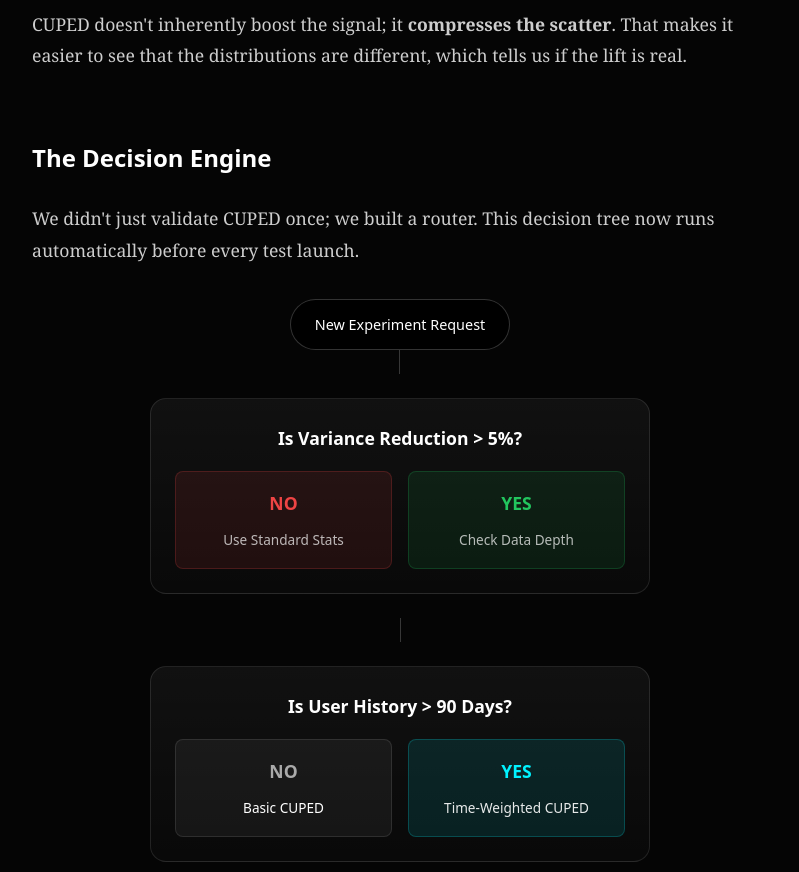
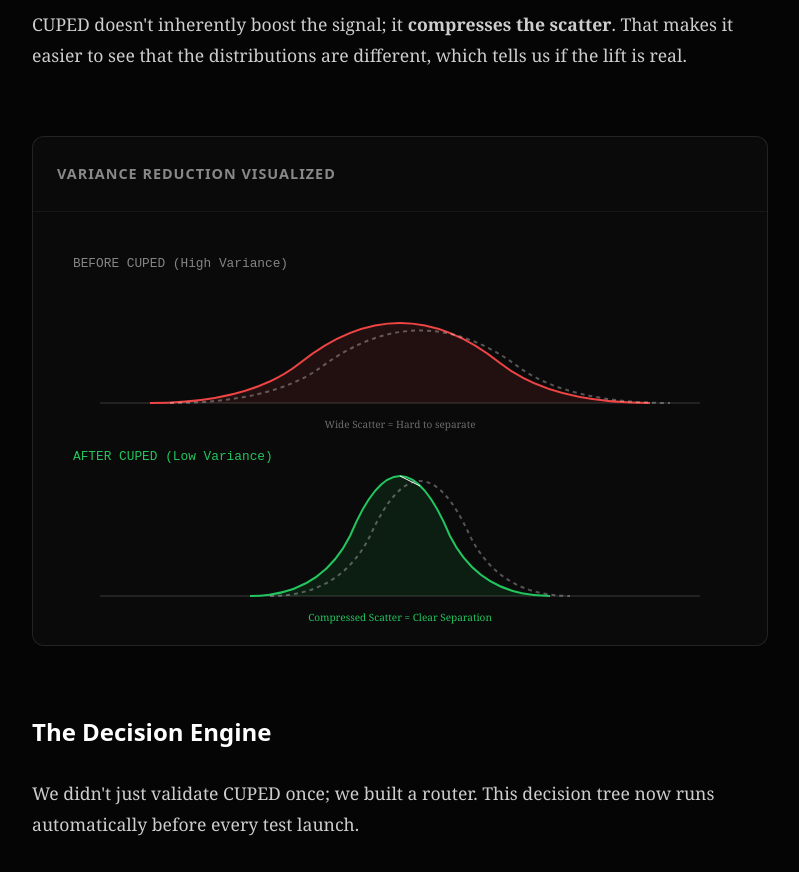
Before and after one commit to justsuyash/justsuyash_portfolio, a React (Vite) app: page /articles/litmus-test-protocol in a window 1280 px wide. Shown: the part 2840-3712 px from the top of the page, without its empty margins (240-1039 px from the left). Built offline with nearby package versions, Linux system fonts and the light colour scheme.

Commit message:
feat: add variance reduction bell curve graphic

```diff
--- a/src/pages/articles/LitmusTestProtocolPage.jsx
+++ b/src/pages/articles/LitmusTestProtocolPage.jsx
@@ -211,6 +211,81 @@ const LitmusTestProtocolPage = () => {
                             </p>
                         </div>
 
+                        {/* Bell Curve Visualization */}
+                        <div style={{
+                            background: '#0a0a0a',
+                            borderRadius: '12px',
+                            border: '1px solid rgba(255,255,255,0.1)',
+                            marginBottom: '64px',
+                            overflow: 'hidden'
+                        }}>
+                            <div style={{ padding: '24px', borderBottom: '1px solid rgba(255,255,255,0.05)' }}>
+                                <h4 style={{ margin: 0, fontSize: '0.9rem', color: '#888', textTransform: 'uppercase', letterSpacing: '1px', fontFamily: 'system-ui' }}>
+                                    Variance Reduction Visualized
+                                </h4>
+                            </div>
+                            <div style={{ padding: '40px', display: 'flex', flexDirection: 'column', gap: '32px' }}>
+                                {/* Before */}
+                                <div>
+                                    <div style={{ fontSize: '0.8rem', color: 'rgba(255,255,255,0.5)', marginBottom: '8px', fontFamily: 'monospace' }}>BEFORE CUPED (High Variance)</div>
+                                    <svg width="100%" height="120" viewBox="0 0 600 120" style={{ overflow: 'visible' }}>
+                                        {/* Axes */}
+                                        <line x1="0" y1="120" x2="600" y2="120" stroke="rgba(255,255,255,0.2)" strokeWidth="1" />
+
+                                        {/* Wide Bell Curve */}
+                                        <path
+                                            d="M50,120 Q150,120 200,80 Q300,0 400,80 Q450,120 550,120"
+                                            fill="rgba(239, 68, 68, 0.1)"
+                                            stroke="#ef4444"
+                                            strokeWidth="2"
+                                        />
+
+                                        {/* Overlapping Curve (Control) */}
+                                        <path
+                                            d="M70,120 Q170,120 220,85 Q320,10 420,85 Q470,120 570,120"
+                                            fill="none"
+                                            stroke="rgba(255, 255, 255, 0.3)"
+                                            strokeWidth="2"
+                                            strokeDasharray="4 4"
+                                        />
+
+                                        <text x="300" y="145" textAnchor="middle" fill="rgba(255,255,255,0.4)" fontSize="10">Wide Scatter = Hard to separate</text>
+                                    </svg>
+                                </div>
+
+                                {/* After */}
+                                <div>
+                                    <div style={{ fontSize: '0.8rem', color: '#22c55e', marginBottom: '8px', fontFamily: 'monospace' }}>AFTER CUPED (Low Variance)</div>
+                                    <svg width="100%" height="120" viewBox="0 0 600 120" style={{ overflow: 'visible' }}>
+                                        {/* Axes */}
+                                        <line x1="0" y1="120" x2="600" y2="120" stroke="rgba(255,255,255,0.2)" strokeWidth="1" />
+
+                                        {/* Narrow, Tall Bell Curve */}
+                                        <path
+                                            d="M150,120 Q220,120 250,60 Q300,-60 350,60 Q380,120 450,120"
+                                            fill="rgba(34, 197, 94, 0.1)"
+                                            stroke="#22c55e"
+                                            strokeWidth="2"
+                                        />
+
+                                        {/* Control Curve (Shifted) */}
+                                        <path
+                                            d="M170,120 Q240,120 270,60 Q320,-50 370,60 Q400,120 470,120"
+                                            fill="none"
+                                            stroke="rgba(255, 255, 255, 0.3)"
+                                            strokeWidth="2"
+                                            strokeDasharray="4 4"
+                                        />
+
+                                        <text x="300" y="145" textAnchor="middle" fill="#22c55e" fontSize="10">Compressed Scatter = Clear Separation</text>
+
+                                        {/* Annotation Line */}
+                                        <line x1="300" y1="0" x2="320" y2="10" stroke="#fff" strokeWidth="1" />
+                                    </svg>
+                                </div>
+                            </div>
+                        </div>
+
 
                         <h3 style={{ fontSize: '1.5rem', fontWeight: 600, color: '#fff', marginBottom: '24px', fontFamily: 'system-ui, sans-serif' }}>The Decision Engine</h3>
                         <p style={{ marginBottom: '32px' }}>
```
